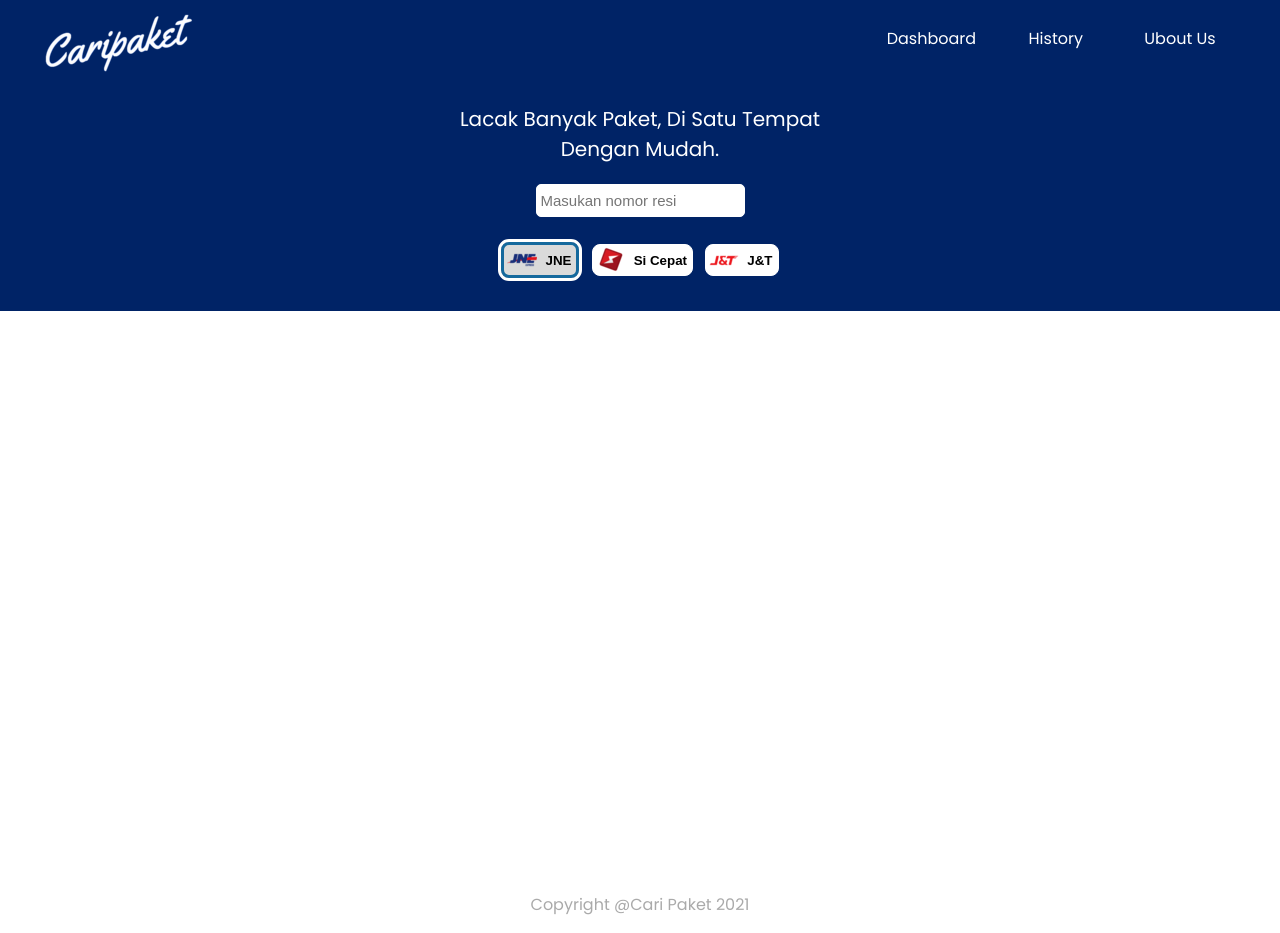
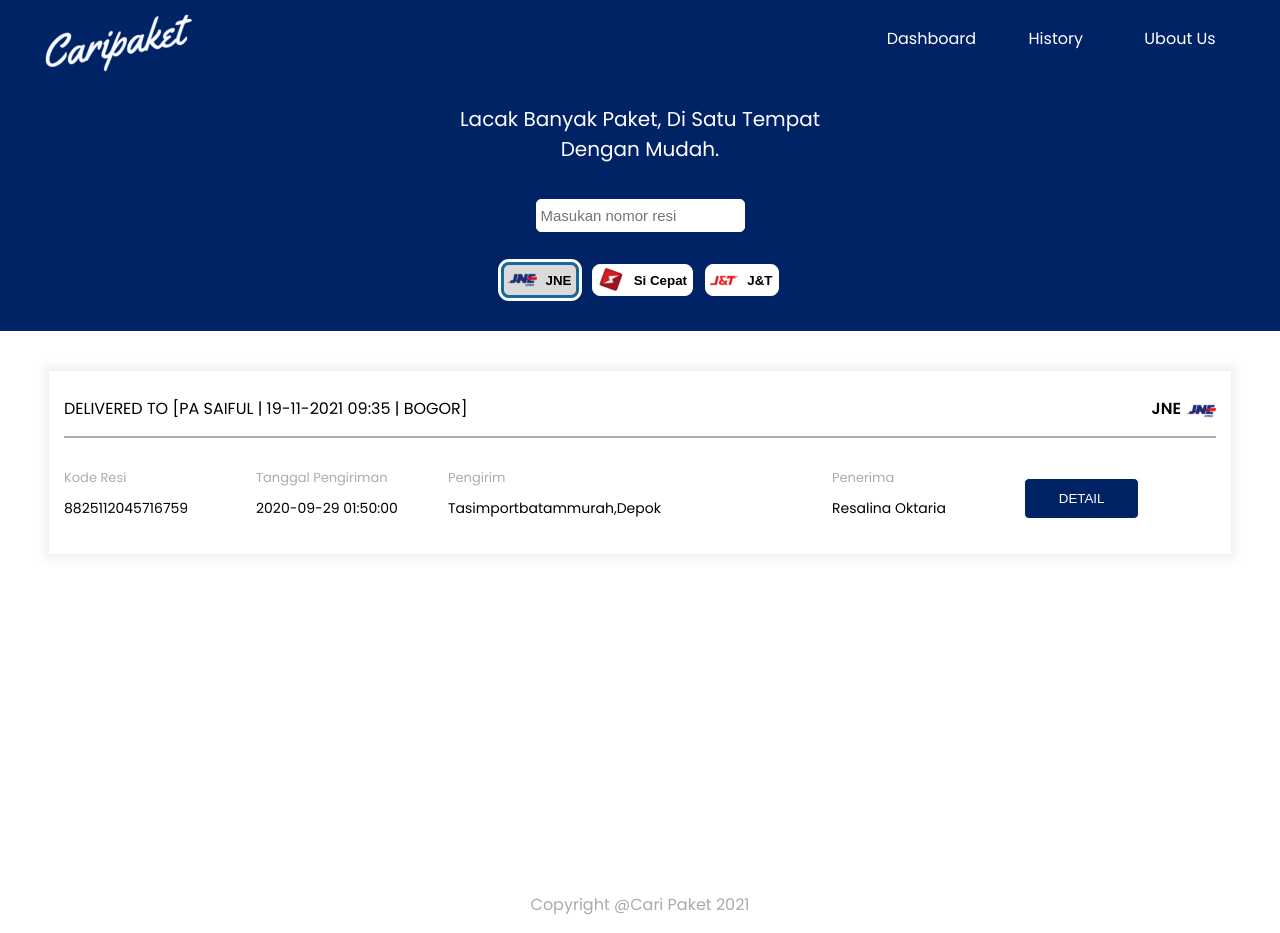
Before and after one commit to rizatsk/cari-paket, a website built with webpack: page src/templates/index.html in a window 1280 px wide. Built offline with nearby package versions, Linux system fonts and the light colour scheme; files whose address does not match are found by name.

Commit message:
membuat tampilan status pengiriman

```diff
--- a/src/styles/responsive.css
+++ b/src/styles/responsive.css
@@ -47,6 +47,22 @@
       font-size: 20px;
       width: 370px;
     }
+
+   /* Receipt Search Result */
+  .col-delivery-status{
+    display: flex;
+    justify-content: space-between;
+  }
+
+  .col-package-data{
+    display: grid;
+    grid-template-columns: repeat(2, 1fr);
+  }
+
+  .col-package-data button{
+    margin-top: 20px;
+    margin-right: 70%;
+  }
 }
 
 /* Ipad Pro */
@@ -59,15 +75,28 @@
     font-size: 2em;
   }
 
-  /* Main Content */
-  .col-contentInputResi p{
-
+  .receipt-search-results__container{
+    width: 70%;
+    margin: 40px auto;
   }
 }
 
 /* Notebook */
 @media screen and (min-width: 1200px) {
+   /* Receipt Search Result */
+  .col-package-data{
+    display: grid;
+    grid-template-columns: 1fr 1fr 2fr 1fr 1fr;
+  }
 
+  .receipt-search-results__container{
+    width: 90%;
+    margin: 40px auto;
+  }
+
+  .col-package-data button{
+    margin-right: 40%;
+  }
 }
 
 /* Desktop */
@@ -82,4 +111,8 @@
     font-size: 30px;
     width: 550px;
   }
+
+  .receipt-search-results__container{
+    margin-top: 50px;
+  }
 }
--- a/src/styles/style.css
+++ b/src/styles/style.css
@@ -122,7 +122,7 @@
 }
 
 .col-formInputResi{
-  margin-bottom: 10px;
+  margin: 15px 0;
 }
 
 .col-formInputResi input{
@@ -164,6 +164,62 @@
   margin-right: 8px;
   margin-left: 3px;
 }
+
+/* Receipt Search Result */
+.receipt-search-results__container{
+  margin: 40px 20px;
+  padding: 15px;
+  box-shadow: 0 0 8px 5px rgba(211, 207, 207, 0.309)
+}
+
+.col-delivery-status{
+  border-bottom: 2px solid rgb(172, 172, 172);
+}
+
+.delivery-status{
+  margin: 10px 0;
+}
+
+.delivery-status__courier{
+  margin: 10px 0;
+  display: flex;
+  align-content: center;
+}
+
+.delivery-status__courier span{
+  margin: 0 5px;
+  font-weight: bold;
+}
+
+.col-package-data{
+  margin: 20px 0;
+}
+
+.package-data__header{
+  font-size: 13px;
+  color: rgb(172, 172, 172);
+  margin: 10px 0;
+}
+
+.package-data__body{
+  font-size: 14px;
+}
+
+.col-package-data button{
+  margin-top: 20px;
+  background-color: #002366;
+  padding: 10px 20px;
+  color: white;
+  border-radius: 5px;
+  border: 1px solid white;
+  cursor: pointer;
+}
+
+.col-package-data button:hover{
+  background-color: white;
+  color: #002366;
+  border: 2px solid #002366;
+}
 /* Footer */
 footer {
   padding: 16px;
--- a/src/templates/index.html
+++ b/src/templates/index.html
@@ -58,6 +58,55 @@
                 </div>
             </div>
         </div>
+
+        <div class="content__receipt-search-results">
+            <div class="receipt-search-results__container container">
+                <div class="col-delivery-status">
+                    <div class="delivery-status">
+                        DELIVERED TO [PA SAIFUL | 19-11-2021 09:35 | BOGOR]
+                    </div>
+                    <div class="delivery-status__courier">
+                        <span>JNE</span>
+                        <img src="logo-kurir/jne-small.png" alt="Logo kurir JNE">
+                    </div>
+                </div>
+                <div class="col-package-data">
+                    <div>
+                        <div class="package-data__header">
+                            Kode Resi
+                        </div>
+                        <div class="package-data__body">
+                            8825112045716759
+                        </div>
+                    </div>
+                    <div>
+                        <div class="package-data__header">
+                            Tanggal Pengiriman
+                        </div>
+                        <div class="package-data__body">
+                            2020-09-29 01:50:00
+                        </div>
+                    </div>
+                    <div>
+                        <div class="package-data__header">
+                            Pengirim
+                        </div>
+                        <div class="package-data__body">
+                            Tasimportbatammurah,Depok
+                        </div>
+                    </div>
+                    <div>
+                        <div class="package-data__header">
+                            Penerima
+                        </div>
+                        <div class="package-data__body">
+                            Resalina Oktaria
+                        </div>
+                    </div>
+                    <button>DETAIL</button>
+                </div>
+            </div>
+        </div>
     </main>
     <footer>
         <p>Copyright @Cari Paket 2021</p>
```
